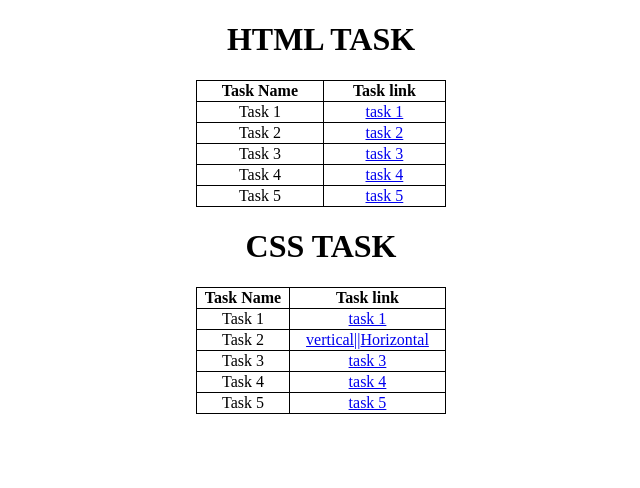
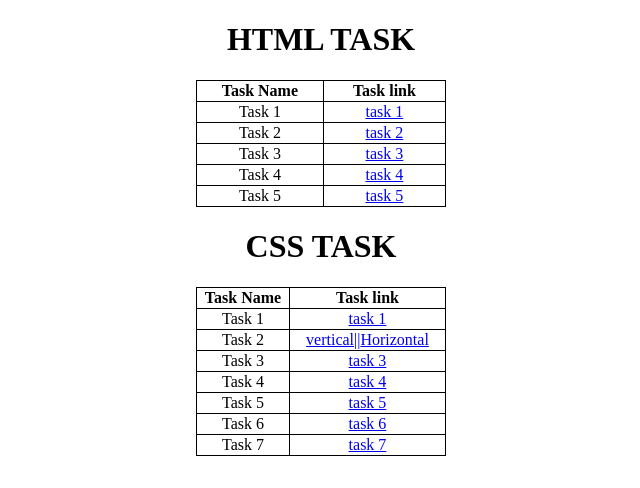
Before and after one commit to Potluri-Sai/Tasks, a plain HTML site: page indexpage.Html in a window 1280 px wide. Shown: the whole page, without its empty margins (319-959 px from the left). Drawn offline with Linux system fonts and the light colour scheme.

Commit message:
Add files via upload

```diff
--- a/indexpage.Html
+++ b/indexpage.Html
@@ -64,7 +64,7 @@
     </tr>
     <tr>
       <td>Task 2</td>
-      <td><a href="CSS Task2.html">vertical||</a><a href="CSS Task2.1 .html">Horizontal</a></td>
+      <td><a href="CSS Task2.html">vertical||</a><a href="css task 2.3.Html">Horizontal</a></td>
     </tr>
     <tr>
       <td>Task 3</td>
@@ -78,6 +78,14 @@
       <td>Task 5</td>
       <td><a href="Css task 5.Html">task 5</a></td>
     </tr>
+    <tr>
+      <td>Task 6</td>
+      <td><a href="css task6.Html">task 6</a></td>
+    </tr>
+    <tr>
+      <td>Task 7</td>
+      <td><a href="css task7.Html">task 7</a></td>
+    </tr>
   </table>
 </body>
 </html>
```
